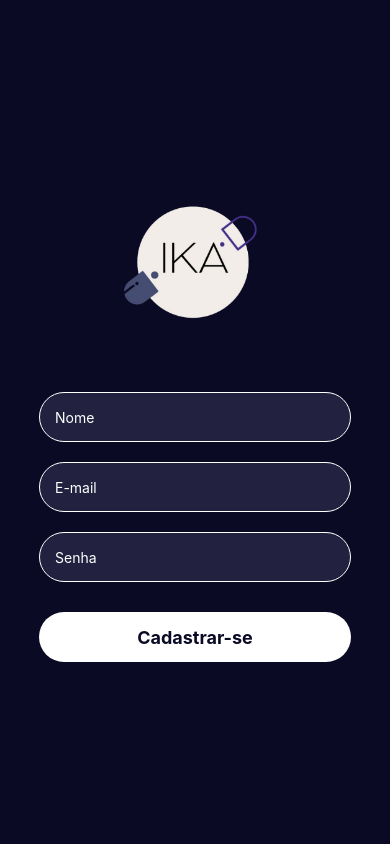
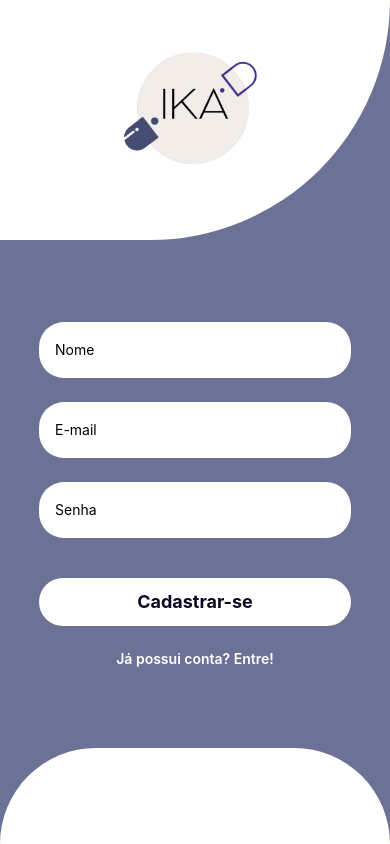
Before and after one commit to mathmore0000/ika, a React Native app: screen /SignUp in a window 390 px wide. Built offline with nearby package versions, Linux system fonts and the light colour scheme; no server answers.

Commit message:
feat: remove keyboard during keypressing

```diff
--- a/src/screens/auth/LoginScreen.tsx
+++ b/src/screens/auth/LoginScreen.tsx
@@ -1,13 +1,13 @@
-import React from "react";
+import React, { useEffect, useState } from "react";
 import { StatusBar } from "expo-status-bar";
 import * as SecureStore from "expo-secure-store";
-
 import {
   Image,
   Text,
   TouchableOpacity,
   View,
-  TextInput
+  TextInput,
+  Keyboard,
 } from "react-native";
 import styles from "@/assets/_auth/styles-login";
 import { validateEmail, validatePasswordLogin } from "@/data/validations/auth/auth";
@@ -19,6 +19,20 @@ const Login: React.FC<NavigationProps> = ({ navigation }) => {
   const [email, onChangeEmail] = React.useState("");
   const [password, onChangePassword] = React.useState("");
   const [errors, setErrors] = React.useState<{ [key: string]: string }>({});
+  const [isKeyboardVisible, setKeyboardVisible] = useState(false);
+
+  useEffect(() => {
+    const keyboardDidShowListener = Keyboard.addListener("keyboardDidShow", () => {
+      setKeyboardVisible(true);
+    });
+    const keyboardDidHideListener = Keyboard.addListener("keyboardDidHide", () => {
+      setKeyboardVisible(false);
+    });
+    return () => {
+      keyboardDidShowListener.remove();
+      keyboardDidHideListener.remove();
+    };
+  }, []);
 
   const clearFields = () => {
     onChangeEmail("");
@@ -72,7 +86,6 @@ const Login: React.FC<NavigationProps> = ({ navigation }) => {
     }
   };
 
-
   return (
     <View className="flex items-center justify-between bg-primary-light flex-1">
       <StatusBar style="light" />
@@ -80,13 +93,11 @@ const Login: React.FC<NavigationProps> = ({ navigation }) => {
         <Image className="mt-4" source={require('@/assets/images/logo.png')} style={styles.logo} />
       </View>
       <View className="w-full items-center flex flex-col gap-10">
-        <View className="w-full items-center flex flex-col gap-6" >
-          <View className="w-full items-center flex flex-col" >
+        <View className="w-full items-center flex flex-col gap-6">
+          <View className="w-full items-center flex flex-col">
             <TextInput
               className="h-14 w-[80%] rounded-[25px] bg-white text-black px-4"
-              style={[
-                errors.email && styles.inputError,
-              ]}
+              style={[errors.email && styles.inputError]}
               placeholder="E-mail"
               placeholderTextColor="#000"
               value={email}
@@ -97,14 +108,12 @@ const Login: React.FC<NavigationProps> = ({ navigation }) => {
                 }
               }}
             />
-            {errors.password && <Text className="text-sm text-red-600 font-semibold">{errors.email}</Text>}
+            {errors.email && <Text className="text-sm text-red-600 font-semibold">{errors.email}</Text>}
           </View>
-          <View className="w-full items-center flex flex-col" >
+          <View className="w-full items-center flex flex-col">
             <TextInput
               className="h-14 w-[80%] rounded-[25px] bg-white text-black px-4"
-              style={[
-                errors.password && styles.inputError,
-              ]}
+              style={[errors.password && styles.inputError]}
               placeholder="Senha"
               placeholderTextColor="#000"
               secureTextEntry
@@ -119,17 +128,18 @@ const Login: React.FC<NavigationProps> = ({ navigation }) => {
             {errors.password && <Text className="text-sm text-red-600 font-semibold">{errors.password}</Text>}
           </View>
         </View>
-
-
         <View className="w-full flex items-center flex-col gap-6">
           <TouchableOpacity className="bg-white w-[80%] flex items-center justify-center h-12 rounded-[25px]" onPress={handlePressLogin}>
             <Text className="text-black font-semibold">Entrar</Text>
           </TouchableOpacity>
           <Text className="text-white cursor-pointer font-semibold" onPress={handlePressSignUp}>Não tem conta? cadastrar-se!</Text>
-
         </View>
       </View>
-      <View className="flex items-center justify-center bg-white w-full rounded-t-[20rem] h-24" />
+
+      {/* Condicional para exibir a View de rodapé apenas quando o teclado estiver fechado */}
+      {!isKeyboardVisible && (
+        <View className="flex items-center justify-center bg-white w-full rounded-t-[20rem] h-24" />
+      )}
     </View>
   );
 };
--- a/src/screens/auth/SignUpScreen.tsx
+++ b/src/screens/auth/SignUpScreen.tsx
@@ -1,6 +1,6 @@
-import React from "react";
+import React, { useEffect, useState } from "react";
 import { StatusBar } from "expo-status-bar";
-import { Image, TouchableOpacity, Text, View, TextInput } from "react-native";
+import { Image, TouchableOpacity, Text, View, TextInput, Keyboard } from "react-native";
 import {
   validateName,
   validateEmail,
@@ -13,10 +13,23 @@ import { showErrorToast, showSuccessToast } from "@/utils/toast";
 
 const SignUp: React.FC<NavigationProps> = ({ navigation }) => {
   const [errors, setErrors] = React.useState<{ [key: string]: string }>({});
-
   const [name, onChangeName] = React.useState("");
   const [email, onChangeEmail] = React.useState("");
   const [password, onChangePassword] = React.useState("");
+  const [isKeyboardVisible, setKeyboardVisible] = useState(false);
+
+  useEffect(() => {
+    const keyboardDidShowListener = Keyboard.addListener("keyboardDidShow", () => {
+      setKeyboardVisible(true);
+    });
+    const keyboardDidHideListener = Keyboard.addListener("keyboardDidHide", () => {
+      setKeyboardVisible(false);
+    });
+    return () => {
+      keyboardDidShowListener.remove();
+      keyboardDidHideListener.remove();
+    };
+  }, []);
 
   const clearFields = () => {
     onChangeName("");
@@ -25,23 +38,20 @@ const SignUp: React.FC<NavigationProps> = ({ navigation }) => {
     setErrors({});
   };
 
+  const handlePressLogin = () => {
+    navigation.navigate("Login");
+  };
+
   const handlePressSignUp = async () => {
     const newErrors: { [key: string]: string } = {};
-
     const nameError = validateName(name);
-    if (nameError) {
-      newErrors.name = nameError;
-    }
+    if (nameError) newErrors.name = nameError;
 
     const emailError = validateEmail(email);
-    if (emailError) {
-      newErrors.email = emailError;
-    }
+    if (emailError) newErrors.email = emailError;
 
     const passwordError = validatePassword(password);
-    if (passwordError) {
-      newErrors.password = passwordError;
-    }
+    if (passwordError) newErrors.password = passwordError;
 
     if (Object.keys(newErrors).length > 0) {
       setErrors(newErrors);
@@ -51,7 +61,6 @@ const SignUp: React.FC<NavigationProps> = ({ navigation }) => {
     }
 
     try {
-      // Chamada à API
       await api.post("/auth/signup", {
         displayName: name,
         email: email,
@@ -64,14 +73,12 @@ const SignUp: React.FC<NavigationProps> = ({ navigation }) => {
       navigation.navigate("Login");
     } catch (err: any) {
       if (err.response) {
-        // Erro da API
         console.log("Erro de resposta:", err.response.data);
-        if (err.response.data == "Email already in use") {
+        if (err.response.data === "Email already in use") {
           const errorMessage = "E-mail já está em uso.";
           newErrors.email = errorMessage;
           setErrors(newErrors);
           return showErrorToast(errorMessage);
-
         }
         return showErrorToast("Erro ao criar usuário.");
       }
@@ -85,17 +92,19 @@ const SignUp: React.FC<NavigationProps> = ({ navigation }) => {
   };
 
   return (
-    <View style={styles.container}>
+    <View className="flex items-center justify-between bg-primary-light flex-1">
       <StatusBar style="light" />
-      <Image source={require('@/assets/images/logo.png')} style={styles.logo} />
-
+      <View className="flex items-center min-h-[15rem] justify-center bg-white w-full rounded-br-[20rem]">
+        <Image className="mt-4" source={require('@/assets/images/logo.png')} style={styles.logo} />
+      </View>
+      <View className="w-full items-center flex flex-col gap-10">
+        <View className="w-full items-center flex flex-col gap-6" >
+          <View className="w-full items-center flex flex-col">
             <TextInput
-        style={[
-          styles.input,
-          errors.name && styles.inputError,
-        ]}
+              className="h-14 w-[80%] rounded-[25px] bg-white text-black px-4"
+              style={[errors.name && styles.inputError]}
               placeholder="Nome"
-        placeholderTextColor="#FFF"
+              placeholderTextColor="#000"
               value={name}
               onChangeText={(text) => {
                 onChangeName(text);
@@ -104,15 +113,15 @@ const SignUp: React.FC<NavigationProps> = ({ navigation }) => {
                 }
               }}
             />
-      {errors.name && <Text style={styles.errorText}>{errors.name}</Text>}
+            {errors.name && <Text className="text-sm text-red-600 font-semibold">{errors.name}</Text>}
+          </View>
 
+          <View className="w-full items-center flex flex-col">
             <TextInput
-        style={[
-          styles.input,
-          errors.email && styles.inputError,
-        ]}
+              className="h-14 w-[80%] rounded-[25px] bg-white text-black px-4"
+              style={[errors.email && styles.inputError]}
               placeholder="E-mail"
-        placeholderTextColor="#FFF"
+              placeholderTextColor="#000"
               value={email}
               onChangeText={(text) => {
                 onChangeEmail(text);
@@ -121,15 +130,15 @@ const SignUp: React.FC<NavigationProps> = ({ navigation }) => {
                 }
               }}
             />
-      {errors.email && <Text style={styles.errorText}>{errors.email}</Text>}
+            {errors.email && <Text className="text-sm text-red-600 font-semibold">{errors.email}</Text>}
+          </View>
 
+          <View className="w-full items-center flex flex-col">
             <TextInput
-        style={[
-          styles.input,
-          errors.password && styles.inputError,
-        ]}
+              className="h-14 w-[80%] rounded-[25px] bg-white text-black px-4"
+              style={[errors.password && styles.inputError]}
               placeholder="Senha"
-        placeholderTextColor="#FFF"
+              placeholderTextColor="#000"
               secureTextEntry
               value={password}
               onChangeText={(text) => {
@@ -139,11 +148,20 @@ const SignUp: React.FC<NavigationProps> = ({ navigation }) => {
                 }
               }}
             />
-      {errors.password && <Text style={styles.errorText}>{errors.password}</Text>}
-
-      <TouchableOpacity style={styles.button} onPress={handlePressSignUp}>
+            {errors.password && <Text className="text-sm text-red-600 font-semibold">{errors.password}</Text>}
+          </View>
+        </View>
+        <View className="w-full flex items-center flex-col gap-6">
+          <TouchableOpacity className="bg-white w-[80%] flex items-center justify-center h-12 rounded-[25px]" onPress={handlePressSignUp}>
             <Text style={styles.buttonText}>Cadastrar-se</Text>
           </TouchableOpacity>
+          <Text className="text-white cursor-pointer font-semibold" onPress={handlePressLogin}>Já possui conta? Entre!</Text>
+        </View>
+      </View>
+
+      {!isKeyboardVisible && (
+        <View className="flex items-center justify-center bg-white w-full rounded-t-[20rem] h-24" />
+      )}
     </View>
   );
 };
```
Lines whose indentation alone changed are shown as unchanged.
